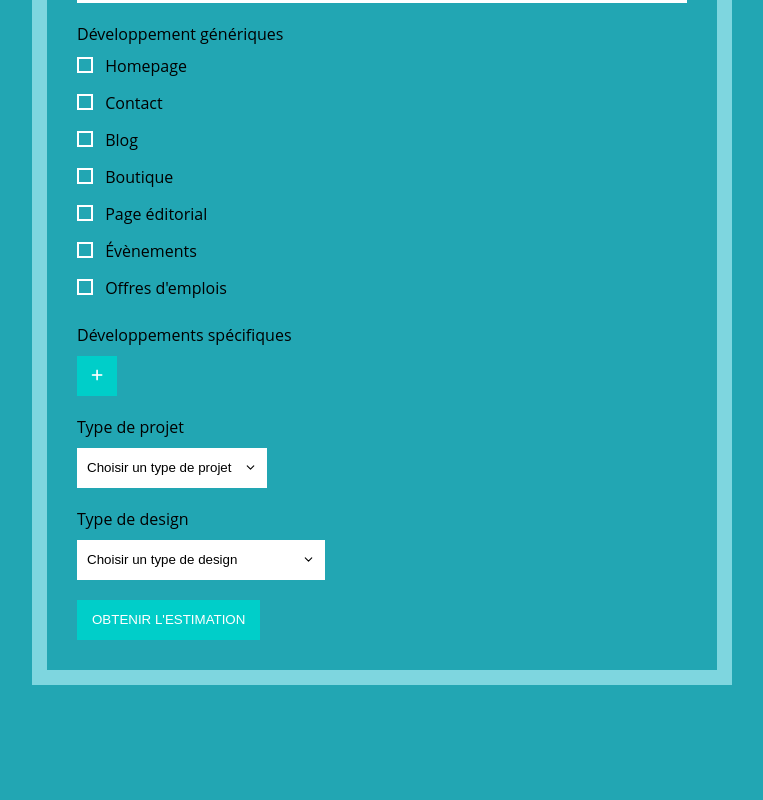
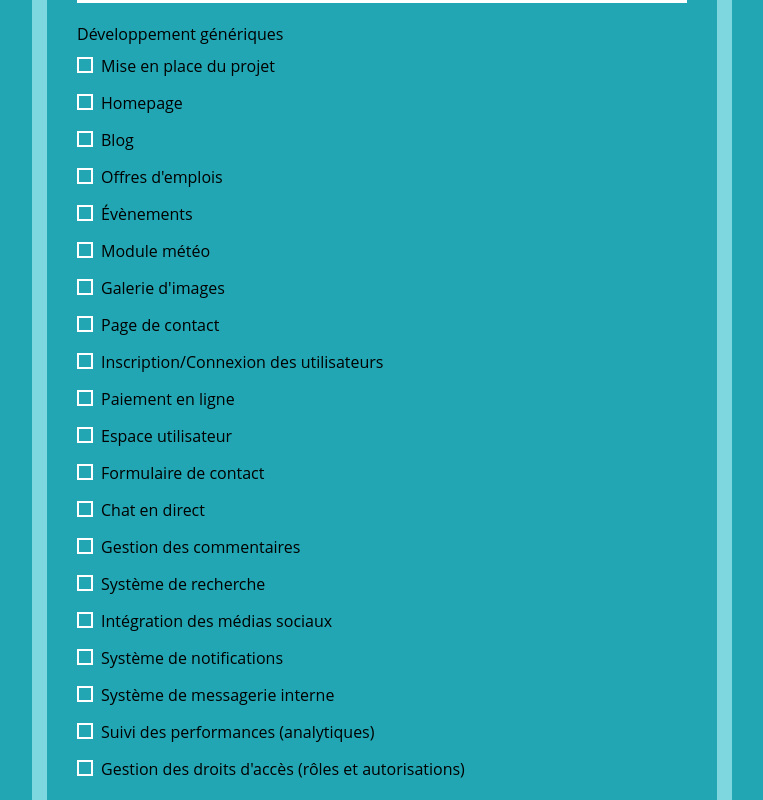
Before and after one commit to GaelleBriet/Laravel-Vue.js-1-, a Vue app in the folder pwa/: page / in a window 1280 px wide. Shown: the part 460-1260 px from the top of the page, without its empty margins (258-1021 px from the left). Before the commit the page ends 1213 px from the top, so only its background shows below. Built offline with nearby package versions, Linux system fonts and the light colour scheme.

Commit message:
🚸 IMPROVE:  form & inputs

```diff
--- a/pwa/src/components/Forms/FormComponent.vue
+++ b/pwa/src/components/Forms/FormComponent.vue
@@ -3,13 +3,27 @@ import InputSelectComponent from './InputSelectComponent.vue'
 import InputCheckboxComponent from './InputCheckboxComponent.vue'
 import InputTextComponent from './InputTextComponent.vue'
 import SpecificTemplateComponent from './SpecificTemplateComponent.vue'
+
+import { useRouter } from 'vue-router'
+import { ref } from 'vue'
+
+const router = useRouter()
+const projectName = ref('')
+
+const handleSubmit = () => {
+  console.log('projectName :', projectName.value)
+  router.push('/results')
+}
+const inputName = (name) => {
+  projectName.value = name.target.value
+}
 </script>
 
 <template>
-  <form class="estimator-form" action="result.html">
+  <form class="estimator-form" @submit.prevent="handleSubmit">
     <div class="errors">Le nom du projet est obligatoire.</div>
 
-    <InputTextComponent />
+    <InputTextComponent @input="inputName" />
 
     <InputCheckboxComponent />
 
@@ -17,7 +31,7 @@ import SpecificTemplateComponent from './SpecificTemplateComponent.vue'
 
     <InputSelectComponent />
 
-    <button type="submit" class="button">Obtenir l'estimation</button>
+    <input type="submit" class="button" value="Obtenir l'estimation" />
   </form>
 </template>
 
--- a/pwa/src/components/Forms/InputCheckboxComponent.vue
+++ b/pwa/src/components/Forms/InputCheckboxComponent.vue
@@ -1,33 +1,36 @@
+<script setup>
+const checkboxes = [
+  { name: 'Mise en place du projet', id: 'mise-en-place' },
+  { name: 'Homepage', id: 'homepage' },
+  { name: 'Blog', id: 'blog' },
+  { name: "Offres d'emplois", id: 'offres-demplois' },
+  { name: 'Évènements', id: 'evnements' },
+  { name: 'Module météo', id: 'module-meteo' },
+  { name: "Galerie d'images", id: 'galerie-dimages' },
+  { name: 'Page de contact', id: 'page-de-contact' },
+  { name: 'Inscription/Connexion des utilisateurs', id: 'inscription-connexion-des-utilisateurs' },
+  { name: 'Paiement en ligne', id: 'paiement-en-ligne' },
+  { name: 'Espace utilisateur', id: 'espace-utilisateur' },
+  { name: 'Formulaire de contact', id: 'formulaire-de-contact' },
+  { name: 'Chat en direct', id: 'chat-en-direct' },
+  { name: 'Gestion des commentaires', id: 'gestion-des-commentaires' },
+  { name: 'Système de recherche', id: 'systme-de-recherche' },
+  { name: 'Intégration des médias sociaux', id: 'intgration-des-medias-sociaux' },
+  { name: 'Système de notifications', id: 'systme-de-notifications' },
+  { name: 'Système de messagerie interne', id: 'systme-de-messagerie-interne' },
+  { name: 'Suivi des performances (analytiques)', id: 'suivi-des-performances' },
+  { name: "Gestion des droits d'accès (rôles et autorisations)", id: 'gestion-des-droits-dacces' }
+]
+</script>
 <template>
   <div class="input-group">
     <span class="main-label">Développement génériques</span>
-    <div class="checkbox-group">
-      <input type="checkbox" id="homepage" name="generic-templates[]" value="homepage" />
-      <label for="homepage"> Homepage </label>
-    </div>
-    <div class="checkbox-group">
-      <input type="checkbox" id="contact" name="generic-templates[]" value="contact" />
-      <label for="contact"> Contact </label>
-    </div>
-    <div class="checkbox-group">
-      <input type="checkbox" id="blog" name="generic-templates[]" value="blog" />
-      <label for="blog"> Blog </label>
-    </div>
-    <div class="checkbox-group">
-      <input type="checkbox" id="boutique" name="generic-templates[]" value="boutique" />
-      <label for="boutique"> Boutique </label>
-    </div>
-    <div class="checkbox-group">
-      <input type="checkbox" id="editorial" name="generic-templates[]" value="editorial" />
-      <label for="editorial"> Page éditorial </label>
-    </div>
-    <div class="checkbox-group">
-      <input type="checkbox" id="events" name="generic-templates[]" value="events" />
-      <label for="events"> Évènements </label>
-    </div>
-    <div class="checkbox-group">
-      <input type="checkbox" id="jobs" name="generic-templates[]" value="jobs" />
-      <label for="jobs"> Offres d'emplois </label>
-    </div>
+
+    <template v-for="checkbox in checkboxes" :key="checkbox.id">
+      <div class="checkbox-group">
+        <input type="checkbox" :id="checkbox.id" :name="checkbox.name" :value="checkbox.name" />
+        <label :for="checkbox.id"> {{ checkbox.name }} </label>
+      </div>
+    </template>
   </div>
 </template>
--- a/pwa/src/components/Forms/InputTextComponent.vue
+++ b/pwa/src/components/Forms/InputTextComponent.vue
@@ -1,9 +1,17 @@
 <script setup></script>
+
 <template>
   <div class="input-group">
     <label class="main-label" for="project-name">Nom du projet</label>
-    <input type="text" id="project-name" name="project-name" placeholder="Nom" />
+    <input
+      type="text"
+      id="project-name"
+      name="name"
+      placeholder="Nom"
+      v-model="item"
+      :input="item"
+    />
   </div>
+</template>
 
-</template>
 <style lang="scss" scoped></style>
--- a/pwa/src/components/Layouts/HeaderComponent.vue
+++ b/pwa/src/components/Layouts/HeaderComponent.vue
@@ -9,7 +9,7 @@
           <routerLink to="/" class="nav-link">Calculato'r</routerLink>
         </li>
         <li>
-          <routerLink to="/estimate" class="nav-link"> Dernières estimations</routerLink>
+          <routerLink to="/estimations" class="nav-link"> Dernières estimations</routerLink>
         </li>
       </ul>
     </nav>
--- a/pwa/src/router/index.js
+++ b/pwa/src/router/index.js
@@ -17,8 +17,8 @@ const router = createRouter({
       component: ResultPage
     },
     {
-      path: '/estimate',
-      name: 'estimate',
+      path: '/estimations',
+      name: 'estimations',
       component: EstimationsList
     }
   ]
--- a/pwa/src/views/ResultPage.vue
+++ b/pwa/src/views/ResultPage.vue
@@ -1,10 +1,10 @@
 <script setup>
 import TitleComponent from '../components/TitleComponent.vue'
-import EstimationDetailsComponent from '../components/Estimations/EstimationDetailsComponent.vue';
+import EstimationDetailsComponent from '../components/Estimations/EstimationDetailsComponent.vue'
 </script>
 <template>
   <div class="main-content">
-    <TitleComponent :title="'Résultat de l\'estimation'" :className="main - title" />
+    <TitleComponent :title="'Résultat de l\'estimation'" :className="'main-title'" />
     <EstimationDetailsComponent />
   </div>
 </template>
```
